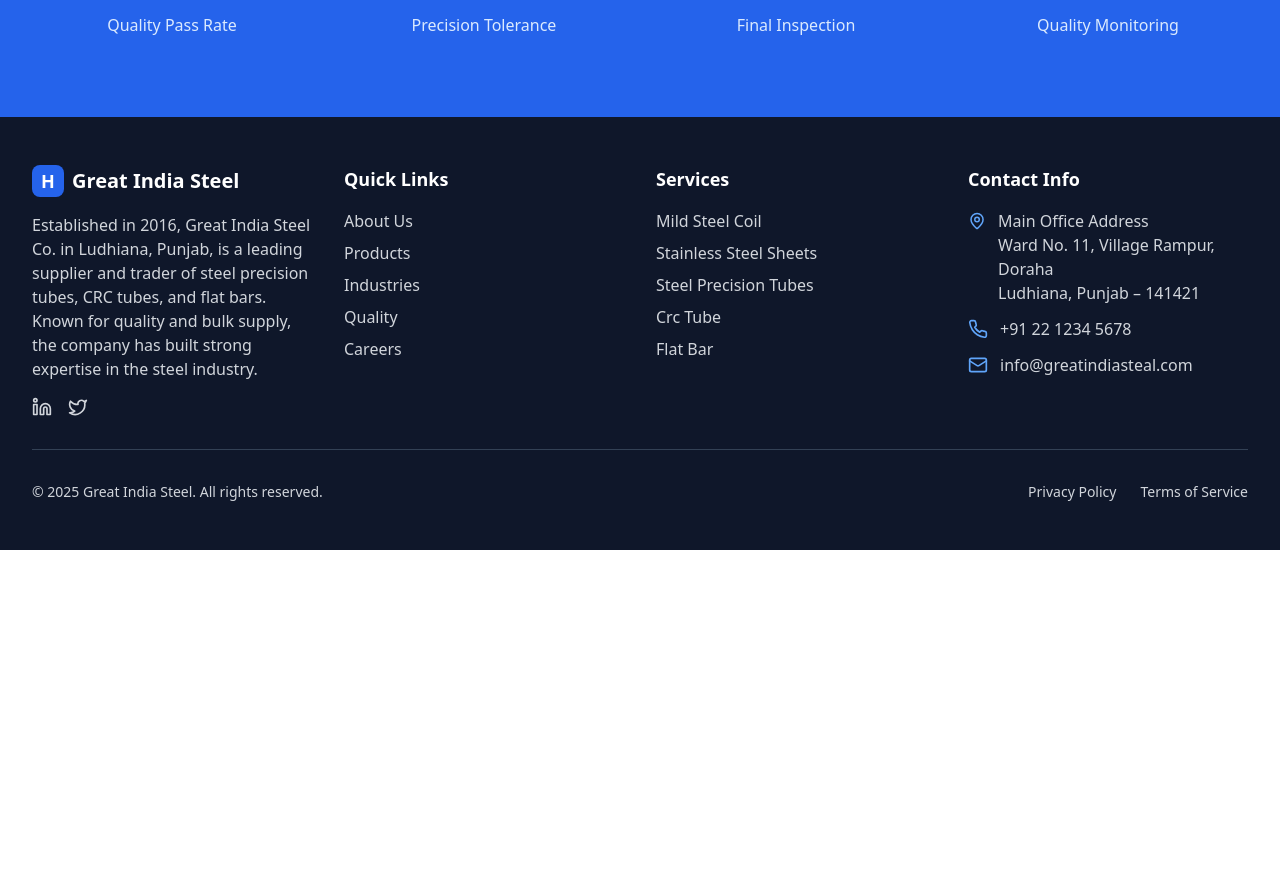
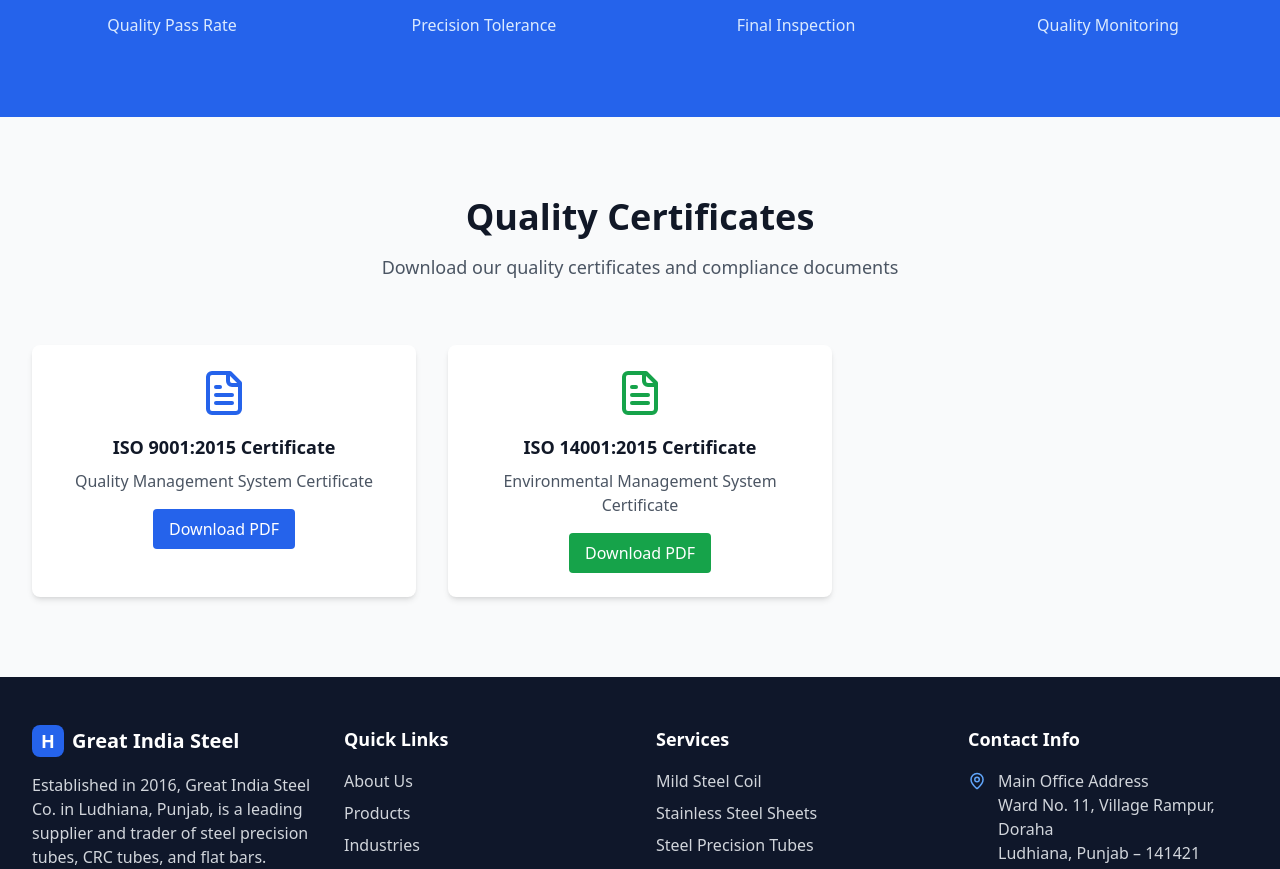
Before and after one commit to RajCoder9931/Great-India-Steels, a React (Vite) app in the folder Frontend/: page /quality in a window 1280 px wide. Shown: the part 2451-3320 px from the top of the page. Before the commit the page ends 3001 px from the top, so only its background shows below. Built offline with nearby package versions, Linux system fonts and the light colour scheme.

Commit message:
Update Quality.jsx

```diff
--- a/Frontend/src/pages/Quality.jsx
+++ b/Frontend/src/pages/Quality.jsx
@@ -145,6 +145,45 @@
           </div>
         </div>
       </section>
+      {/* Quality Certificates */}
+     <section className="py-20 bg-gray-50">
+    <div className="max-w-7xl mx-auto px-4 sm:px-6 lg:px-8">
+    <div className="text-center mb-16">
+      <h2 className="text-4xl font-bold text-gray-900 mb-4">
+        Quality Certificates
+      </h2>
+      <p className="text-lg text-gray-600">
+        Download our quality certificates and compliance documents
+      </p>
+    </div>
+    <div className="grid grid-cols-1 md:grid-cols-2 lg:grid-cols-3 gap-8">
 
+      {/* ISO 9001 */}
+      <div className="bg-white p-6 rounded-lg shadow-md text-center">
+        <FileTextIcon className="h-12 w-12 text-blue-600 mx-auto mb-4" />
+        <h3 className="text-lg font-semibold text-gray-900 mb-2">
+          ISO 9001:2015 Certificate
+        </h3>
+        <p className="text-gray-600 mb-4">
+          Quality Management System Certificate
+        </p>
+        <a href={Register} download className="bg-blue-600 text-white px-4 py-2 rounded hover:bg-blue-700 transition-colors inline-block">
+        Download PDF</a>
+      </div>
+      {/* ISO 14001 */}
+      <div className="bg-white p-6 rounded-lg shadow-md text-center">
+        <FileTextIcon className="h-12 w-12 text-green-600 mx-auto mb-4" />
+        <h3 className="text-lg font-semibold text-gray-900 mb-2">
+          ISO 14001:2015 Certificate
+        </h3>
+        <p className="text-gray-600 mb-4">
+          Environmental Management System Certificate
+        </p>
+        <a href={Management} download className="bg-green-600 text-white px-4 py-2 rounded hover:bg-green-700 transition-colors inline-block" >
+        Download PDF </a>
+      </div>
+    </div>
+  </div>
+</section>
 </div>;
-}
+      }
```
